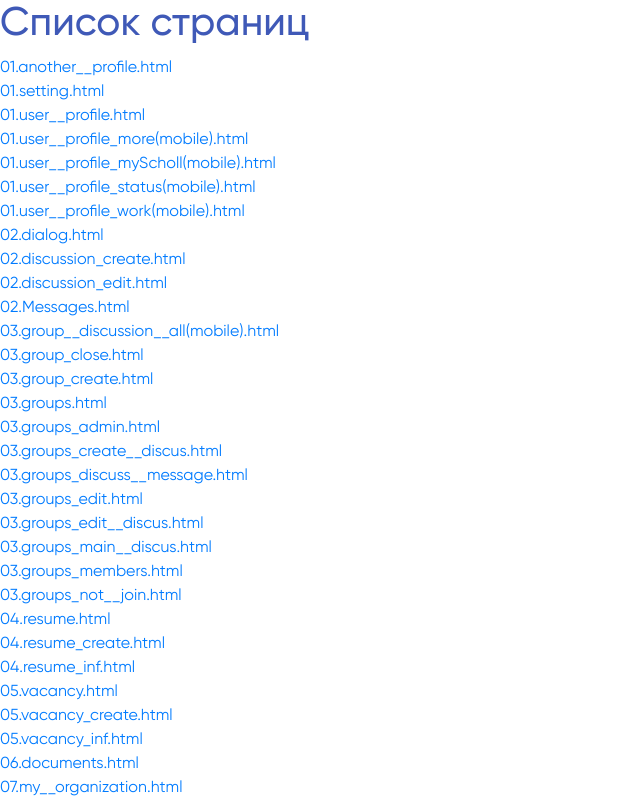
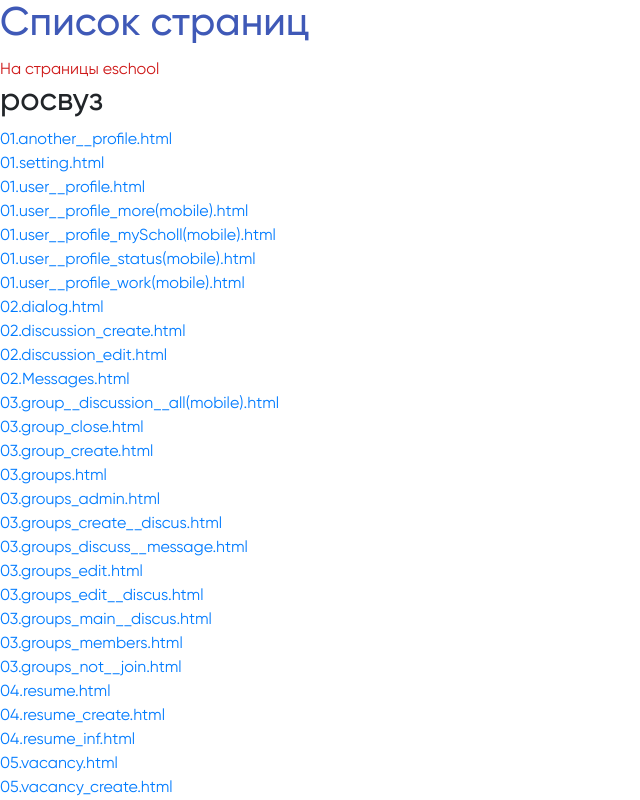
Before and after one commit to BlackIce18/rosvuz.github.io, a plain HTML site: page index.html in a window 1280 px wide. Shown: the top 800 px of the page, without its empty margins (0-640 px from the left). Drawn offline with nearby package versions, Linux system fonts and the light colour scheme.

Commit message:
ссылка на eschool

```diff
--- a/index.html
+++ b/index.html
@@ -22,6 +22,8 @@
 
 <body>
     <h1>Список страниц</h1>
+    <a href="https://blackice18.github.io/rosvuz.github.io/" style="color:#ce1818;">На страницы eschool</a>
+    <h2>росвуз</h2>
     <ul>
         <li><a href="01.another__profile.html" target="_blank">01.another__profile.html</a></li>
         <li><a href="01.setting.html" target="_blank">01.setting.html</a></li>
```
